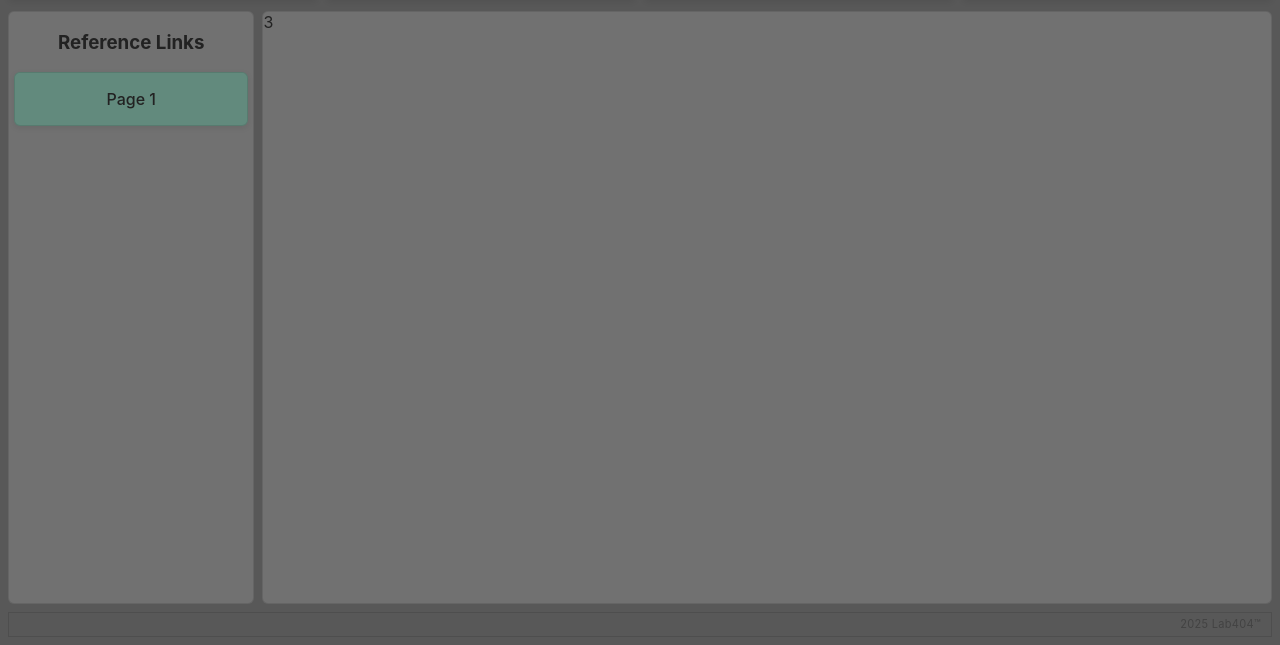
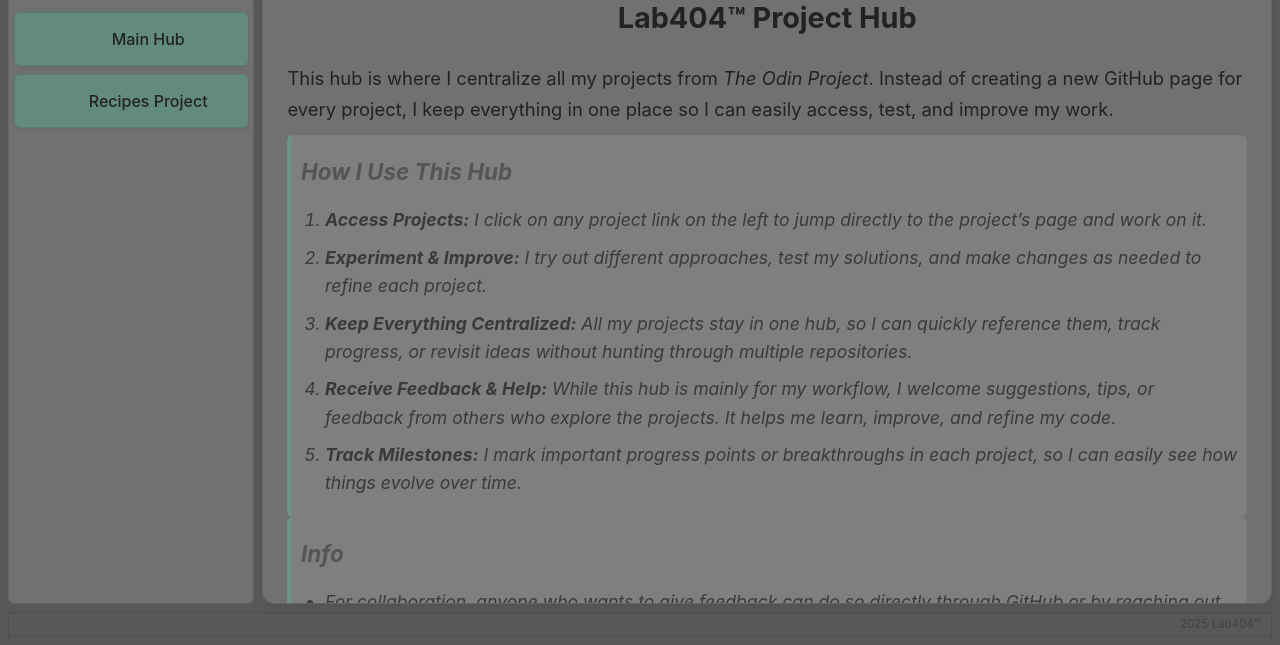
Before and after one commit to TechLab-JD/TheOdinProject, a plain HTML site: page index.html in a window 1280 px wide. Shown: the part 155-800 px from the top of the page. Drawn offline with Linux system fonts and the light colour scheme; a web font is replaced by a local one.

Commit message:
feat(hub home page)!: added more info into main content/info section BREAKING CHANGE: need to fix reference links for all proceeding projects on the page to ensure proper link backs

```diff
--- a/Projects/Lab404-Site/css/main.css
+++ /dev/null
@@ -1,272 +0,0 @@
-:root {
-    /* ====== Base Colors ====== */
-    --color-bg-body: #585858;
-    --color-bg-surface: #818181a1;
-    --color-bg-footer: #92929200;
-    --color-bg-button: #4bb9945b;
-    --color-bg-button-hover: #740000b7;
-
-    /* ====== Text Colors ====== */
-    --color-text-primary: #222222;
-    --color-text-secondary: #555555;
-    --color-text-muted: #3a3a3a;
-    --color-text-inverse: #ffffff;
-
-    /* ====== Border & Shadow ====== */
-    --color-border: rgba(0, 0, 0, 0.11);
-    --shadow-soft: 0 2px 6px rgba(0, 0, 0, 0.08);
-    --radius-base: 6px;
-    --radius-large: 12px;
-
-    /* ====== Typography ====== */
-    --font-family-base: "Inter", "Helvetica Neue", Arial, sans-serif;
-    --font-family-stalinist: "Stalinist One", var(--font-family-base);
-    --font-family-handjet: "Handjet", var(--font-family-base);
-    --font-size-base: 1rem;
-    --font-size-small: 0.875rem;
-    --font-size-footer: 0.69rem;
-    --font-weight-normal: 400;
-    --font-weight-medium: 500;
-    --font-weight-bold: 600;
-    --letter-spacing-tight: -0.2px;
-    --letter-spacing-base: 0.3px;
-
-    /* ====== Layout & Spacing ====== */
-    --gap: 8px;
-    --padding: 8px;
-    --padding-section: 16px;
-    --footer-padding: 6px 10px;
-
-    /* ====== Transitions ====== */
-    --transition-opacity: 0.3s ease;
-    --transition-base: all 0.25s ease;
-
-    /* ====== Opacity ====== */
-    --opacity-footer-text: 0.7;
-    --opacity-footer-text-hover: 1;
-}
-
-/* ====== GLOBAL ====== */
-html, body {
-    height: 100%;
-    width: 100%;
-    margin: 0;
-    padding: 0;
-    background: var(--color-bg-body);
-    color: var(--color-text-primary);
-    font-family: var(--font-family-base);
-    font-size: var(--font-size-base);
-    font-weight: var(--font-weight-normal);
-
-}
-
-/* ====== GRID WRAPPER ====== */
-.parent {
-    display: grid;
-    grid-template-columns: repeat(5, 1fr);
-    grid-template-rows: auto auto 1fr 1fr 1fr 1fr auto;     gap: var(--gap);
-    height: 100vh;
-    width: 100vw;
-    box-sizing: border-box;
-    padding: var(--padding);
-    background: var(--color-bg-body);
-}
-
-/* ====== HEADER ====== */
-header {
-    font-family: var(--font-family-handjet);
-    grid-column: 1 / 6;
-    grid-row: 1 / 2;
-    background: var(--color-bg-footer);
-    color: var(--color-text-primary);
-    border-radius: var(--radius-base);
-    display: flex;
-    align-items: center;
-    justify-content: center;
-}
-
-header img {
-    position: absolute;
-    padding: 10px;
-    left: 10px; /* fixed distance from left */
-    width: 75px;       /* set desired size */
-    height: 75px;      /* make height equal to width */
-    border-radius: 50%; /* makes it circular */
-    object-fit: cover;  /* ensures image fills the circle without distortion */
-    display: block;     /* optional, removes inline spacing */
-}
-
-/* ====== DIV 1 ====== */
-.div1 {
-    grid-column: 1 / 6;
-    grid-row: 2 / 3;
-    display: flex;
-    align-items: center;
-    justify-content: center;
-    min-height: 60px;
-    max-height: 60px;
-    width: 100%;
-    box-sizing: border-box;
-}
-
-.div1 ul {
-    display: flex;
-    width: 100%;           /* fill the div1 width */
-    padding: 0;
-    margin: 0;
-    list-style: none;
-    gap: var(--gap);                /* remove gap to avoid extra space */
-}
-
-.div1 li {
-    flex: 1;               /* each button fills equal space */
-    min-width: 0;           /* allow shrinking if needed */
-}
-
-.div1 li a {
-    display: flex;                     /* flex container */
-    align-items: center;               /* vertical centering */
-    justify-content: center;           /* horizontal centering */
-    width: 100%;
-    height: 100%;
-    box-sizing: border-box;            /* includes padding in width */
-    padding: var(--padding-section);   /* now safely inside width */
-    background: var(--color-bg-button);
-    color: var(--color-text-primary);
-    border: 1px solid var(--color-border);
-    border-radius: var(--radius-base);
-    font-family: var(--font-family-base);
-    font-size: var(--font-size-base);
-    font-weight: var(--font-weight-medium);
-    text-decoration: none;             /* remove underline */
-    cursor: pointer;
-    box-shadow: var(--shadow-soft);
-    transition: all 0.25s ease;
-
-}
-
-.div1 li a:hover {
-    background: var(--color-bg-button-hover);
-    transform: translateY(-2px);
-    box-shadow: 0 4px 8px rgba(0,0,0,0.12);
-}
-
-/* ====== DIV 2 ====== */
-.div2 {
-    grid-column: 1 / 2;
-    grid-row: 3 / 7;
-    border: 1px solid var(--color-border);
-    background: var(--color-bg-surface);
-    border-radius: var(--radius-base);
-    color: var(--color-text-primary);
-    overflow-y: auto;
-}
-
-.div2 h3 {
-    display: flex;
-    align-items: center;
-    justify-content: center;
-}
-
-.div2 ul {
-    list-style: none; /* remove default bullets */
-    padding: 0;
-    margin: 5px;
-    display: flex;
-    flex-direction: column;
-    gap: var(--gap);
-}
-
-.div2 li {
-    background: var(--color-bg-button);
-    color: var(--color-text-primary);
-    padding: var(--padding-section);
-    border: 1px solid var(--color-border);
-    border-radius: var(--radius-base);
-    font-family: var(--font-family-base);
-    font-size: var(--font-size-base);
-    font-weight: var(--font-weight-medium);
-    text-align: center;
-    cursor: pointer;
-    transition: all 0.25s ease;
-    box-shadow: var(--shadow-soft);
-}
-
-.div2 li a {
-    color: inherit;          /* use li's text color */
-    text-decoration: none;   /* remove underline */
-    display: block;          /* fill the li */
-    width: 100%;
-    height: 100%;
-}
-
-.div2 li:hover {
-    background: var(--color-bg-button-hover);
-    transform: translateY(-2px);
-    box-shadow: 0 4px 8px rgba(0,0,0,0.12);
-}
-
-/* ===== Scrollbar for Webkit Browsers (Chrome, Edge, Safari) ===== */
-.div2::-webkit-scrollbar {
-    width: 10px; /* width of vertical scrollbar */
-}
-
-.div2::-webkit-scrollbar-track {
-    background: var(--color-bg-surface); /* track color */
-    border-radius: var(--radius-base);
-}
-
-.div2::-webkit-scrollbar-thumb {
-    background-color: var(--color-border); /* thumb color */
-    border-radius: var(--radius-base);
-    border: 2px solid var(--color-bg-surface); /* creates padding effect */
-}
-
-.div2::-webkit-scrollbar-thumb:hover {
-    background-color: var(--color-text-primary); /* darker on hover */
-}
-
-/* ===== Scrollbar for Firefox ===== */
-.div2 {
-    scrollbar-width: thin; /* makes scrollbar thinner */
-    scrollbar-color: var(--color-border) var(--color-bg-surface);
-    /* first color = thumb, second = track */
-}
-
-/* ====== DIV 3 ====== */
-.div3 {
-    grid-column: 2 / 6;
-    grid-row: 3 / 7;
-    border: 1px solid var(--color-border);
-    background: var(--color-bg-surface);
-    border-radius: var(--radius-base);
-}
-
-/* ====== FOOTER ====== */
-footer {
-    grid-column: 1 / 6;
-    grid-row: 7 / 8;
-    display: flex;
-    align-items: center;
-    justify-content: flex-end;
-    padding: var(--footer-padding);
-    background: var(--color-bg-footer);
-    font-family: var(--font-family-base);
-    font-size: var(--font-size-footer);
-    font-weight: var(--font-weight-normal);
-    color: var(--color-text-muted);
-    letter-spacing: var(--letter-spacing-base);
-    user-select: none;
-    line-height: 1;
-    border: 1px solid var(--color-border);
-}
-
-footer p {
-    margin: 0;
-    opacity: var(--opacity-footer-text);
-    transition: opacity var(--transition-opacity);
-}
-
-footer p:hover {
-    opacity: var(--opacity-footer-text-hover);
-}
--- a/css/main.css
+++ b/css/main.css
@@ -54,7 +54,7 @@ html, body {
     padding: 0;
     background: var(--color-bg-body);
     color: var(--color-text-primary);
-    font-family: var(--font-family-base);
+    font-family: var(--font-family-handjet);
     font-size: var(--font-size-base);
     font-weight: var(--font-weight-normal);
 
@@ -96,61 +96,6 @@ header img {
     display: block;     /* optional, removes inline spacing */
 }
 
-/* ====== DIV 1 ====== */
-.div1 {
-    grid-column: 1 / 6;
-    grid-row: 2 / 3;
-    display: flex;
-    align-items: center;
-    justify-content: center;
-    min-height: 60px;
-    max-height: 60px;
-    width: 100%;
-    box-sizing: border-box;
-}
-
-.div1 ul {
-    display: flex;
-    width: 100%;           /* fill the div1 width */
-    padding: 0;
-    margin: 0;
-    list-style: none;
-    gap: var(--gap);                /* remove gap to avoid extra space */
-}
-
-.div1 li {
-    flex: 1;               /* each button fills equal space */
-    min-width: 0;           /* allow shrinking if needed */
-}
-
-.div1 li a {
-    display: flex;                     /* flex container */
-    align-items: center;               /* vertical centering */
-    justify-content: center;           /* horizontal centering */
-    width: 100%;
-    height: 100%;
-    box-sizing: border-box;            /* includes padding in width */
-    padding: var(--padding-section);   /* now safely inside width */
-    background: var(--color-bg-button);
-    color: var(--color-text-primary);
-    border: 1px solid var(--color-border);
-    border-radius: var(--radius-base);
-    font-family: var(--font-family-base);
-    font-size: var(--font-size-base);
-    font-weight: var(--font-weight-medium);
-    text-decoration: none;             /* remove underline */
-    cursor: pointer;
-    box-shadow: var(--shadow-soft);
-    transition: all 0.25s ease;
-
-}
-
-.div1 li a:hover {
-    background: var(--color-bg-button-hover);
-    transform: translateY(-2px);
-    box-shadow: 0 4px 8px rgba(0,0,0,0.12);
-}
-
 /* ====== DIV 2 ====== */
 .div2 {
     grid-column: 1 / 2;
@@ -177,30 +122,36 @@ header img {
     gap: var(--gap);
 }
 
+/* ====== DIV 2 Updated ====== */
 .div2 li {
-    background: var(--color-bg-button);
-    color: var(--color-text-primary);
-    padding: var(--padding-section);
-    border: 1px solid var(--color-border);
-    border-radius: var(--radius-base);
-    font-family: var(--font-family-base);
-    font-size: var(--font-size-base);
-    font-weight: var(--font-weight-medium);
-    text-align: center;
+    padding: 0; /* remove padding from li so a can handle it */
     cursor: pointer;
     transition: all 0.25s ease;
     box-shadow: var(--shadow-soft);
+    border-radius: var(--radius-base);
+    overflow: hidden; /* ensures a’s hover effects don’t spill */
 }
 
 .div2 li a {
-    color: inherit;          /* use li's text color */
-    text-decoration: none;   /* remove underline */
-    display: block;          /* fill the li */
+    display: flex;                     /* flex container like div1 */
+    align-items: center;               /* vertical centering */
+    justify-content: center;           /* horizontal centering */
     width: 100%;
     height: 100%;
+    padding: var(--padding-section);   /* padding inside the link */
+    background: var(--color-bg-button);
+    color: var(--color-text-primary);
+    border: 1px solid var(--color-border);
+    border-radius: var(--radius-base);
+    font-family: var(--font-family-handjet);
+    font-size: var(--font-size-base);
+    font-weight: var(--font-weight-medium);
+    text-decoration: none;
+    box-shadow: var(--shadow-soft);
+    transition: all 0.25s ease;
 }
 
-.div2 li:hover {
+.div2 li a:hover {
     background: var(--color-bg-button-hover);
     transform: translateY(-2px);
     box-shadow: 0 4px 8px rgba(0,0,0,0.12);
@@ -239,7 +190,85 @@ header img {
     grid-row: 3 / 7;
     border: 1px solid var(--color-border);
     background: var(--color-bg-surface);
+    border-radius: var(--radius-large);
+    padding: calc(var(--padding-section) * 1.5);
+    display: flex;
+    flex-direction: column;
+    gap: calc(var(--gap) * 1.5);
+    box-shadow: var(--shadow-soft);
+    overflow-y: auto;
+    color: var(--color-text-primary);
+    font-family: var(--font-family-base);
+}
+
+/* Headings */
+.div3 h2 {
+    font-family: var(--font-family-handjet);
+    font-size: 1.8rem;          /* slightly larger for emphasis */
+    margin-bottom: calc(var(--gap) * 1.2);
+    text-align: center;
+    color: var(--color-text-primary);
+}
+
+.div3 h3 {
+    font-size: 1.4rem;          /* slightly larger for clarity */
+    margin-top: calc(var(--gap) * 1.2);
+    margin-bottom: 0.75rem;
+    color: var(--color-text-secondary);
+}
+
+/* Paragraphs */
+.div3 p {
+    font-size: 1.15rem;          /* larger text for better fill */
+    line-height: 1.7;
+    margin-bottom: calc(var(--gap) * 1.2);
+    color: var(--color-text-primary);
+}
+
+/* Ordered Lists */
+.div3 ol {
+    padding-left: 1.5rem;
+    margin-bottom: calc(var(--gap) * 1.2);
+}
+
+.div3 ol li {
+    font-size: 1.1rem;
+    line-height: 1.6;
+    margin-bottom: 0.6rem;
+}
+
+/* Unordered Lists */
+.div3 ul {
+    padding-left: 1.5rem;
+    margin-bottom: calc(var(--gap) * 1.2);
+}
+
+.div3 ul li {
+    font-size: 1.1rem;
+    line-height: 1.6;
+    margin-bottom: 0.6rem;
+    list-style-type: disc;
+}
+
+/* Special Note / Highlight */
+.div3 .info-note {
+    font-style: italic;
+    font-size: 1rem;
+    line-height: 1.6;
+    color: var(--color-text-muted);
+    background: rgba(255, 255, 255, 0.1);
+    padding: calc(var(--padding) * 1.2);
+    border-left: 4px solid var(--color-bg-button);
     border-radius: var(--radius-base);
+    margin: auto;
+}
+
+/* Flex container for content balance */
+.div3 .info-section {
+    display: flex;
+    flex-direction: column;
+    justify-content: flex-start; /* keeps content top-aligned but fills vertically */
+    height: 100%;
 }
 
 /* ====== FOOTER ====== */
@@ -251,7 +280,7 @@ footer {
     justify-content: flex-end;
     padding: var(--footer-padding);
     background: var(--color-bg-footer);
-    font-family: var(--font-family-base);
+    font-family: var(--font-family-handjet);
     font-size: var(--font-size-footer);
     font-weight: var(--font-weight-normal);
     color: var(--color-text-muted);
--- a/index.html
+++ b/index.html
@@ -15,38 +15,48 @@
     <div class="parent">
         <header>
             <img src="./images/lab404_icon.png" alt="Lab404 Logo">
-            <h1>Projects Page -- Lab404™</h1>
+            <h1>Project Hub -- Lab404™</h1>
         </header>
-        <div class="div1">
+        <div class="div2">
+            <h3>Projects</h3>
             <ul>
                 <li>
-                    <a href="./index.html" class="btn">Home</a>
-                </li>
-                <li>
-                    <a href="./Projects/Lab404-Site/index.html" class="btn">Lab404 Project</a>
+                    <a href="./index.html" class="btn">Main Hub</a>
                 </li>
                 <li>
                     <a href="./Projects/Project-Recipe/index.html" class="btn">Recipes Project</a>
                 </li>
-                <li>
-                    <a href="" class="btn">Blank</a>
-                </li>
-            </ul>
-        </div>
-        <div class="div2">
-            <h3>Reference Links</h3>
-            <ul>
-                <li>
-                    <a href="" class="btn">Page 1</a>
-                </li>
             </ul>
         </div>
         <div class="div3">
-            3
+            <section class="info-section">
+                <h2>Lab404™ Project Hub</h2>
+                <p>This hub is where I centralize all my projects from <em>The Odin Project</em>. Instead of creating a new GitHub page for every project, I keep everything in one place so I can easily access, test, and improve my work.</p>
+
+                <div class="info-note">
+                    <h3>How I Use This Hub</h3>
+                    <ol>
+                        <li><strong>Access Projects:</strong> I click on any project link on the left to jump directly to the project’s page and work on it.</li>
+                        <li><strong>Experiment & Improve:</strong> I try out different approaches, test my solutions, and make changes as needed to refine each project.</li>
+                        <li><strong>Keep Everything Centralized:</strong> All my projects stay in one hub, so I can quickly reference them, track progress, or revisit ideas without hunting through multiple repositories.</li>
+                        <li><strong>Receive Feedback & Help:</strong> While this hub is mainly for my workflow, I welcome suggestions, tips, or feedback from others who explore the projects. It helps me learn, improve, and refine my code.</li>
+                        <li><strong>Track Milestones:</strong> I mark important progress points or breakthroughs in each project, so I can easily see how things evolve over time.</li>
+                    </ol>
+                </div>
+
+                <div class="info-note">
+                    <h3>Info</h3>
+                    <ul>
+                        <li><em>For collaboration, anyone who wants to give feedback can do so directly through GitHub or by reaching out. This helps me improve my workflow while keeping the hub primarily my personal workspace.</em></li>
+                        <li>I update this hub whenever I start new projects or refine existing ones. It keeps me organized, ensures all my projects are centralized, and makes exploring or revisiting easier. Feedback is always welcome to help me grow as a developer.</li>
+
+                    </ul>
+                </div>
+
+            </section>
         </div>
         <footer>
             <p>2025 Lab404™</p>
-            <time></time>
         </footer>
     </div>
 </body>
```
Also changed, not shown: Projects/Lab404-Site/index.html (deleted, +0 -53 lines), Projects/Lab404-Site/pages/about.html (deleted, +0 -53 lines), Projects/Lab404-Site/pages/contact.html (deleted, +0 -53 lines), Projects/Project-Recipe/index.html (+0 -2 lines), Projects/Lab404-Site/images/lab404_icon.png (deleted).
